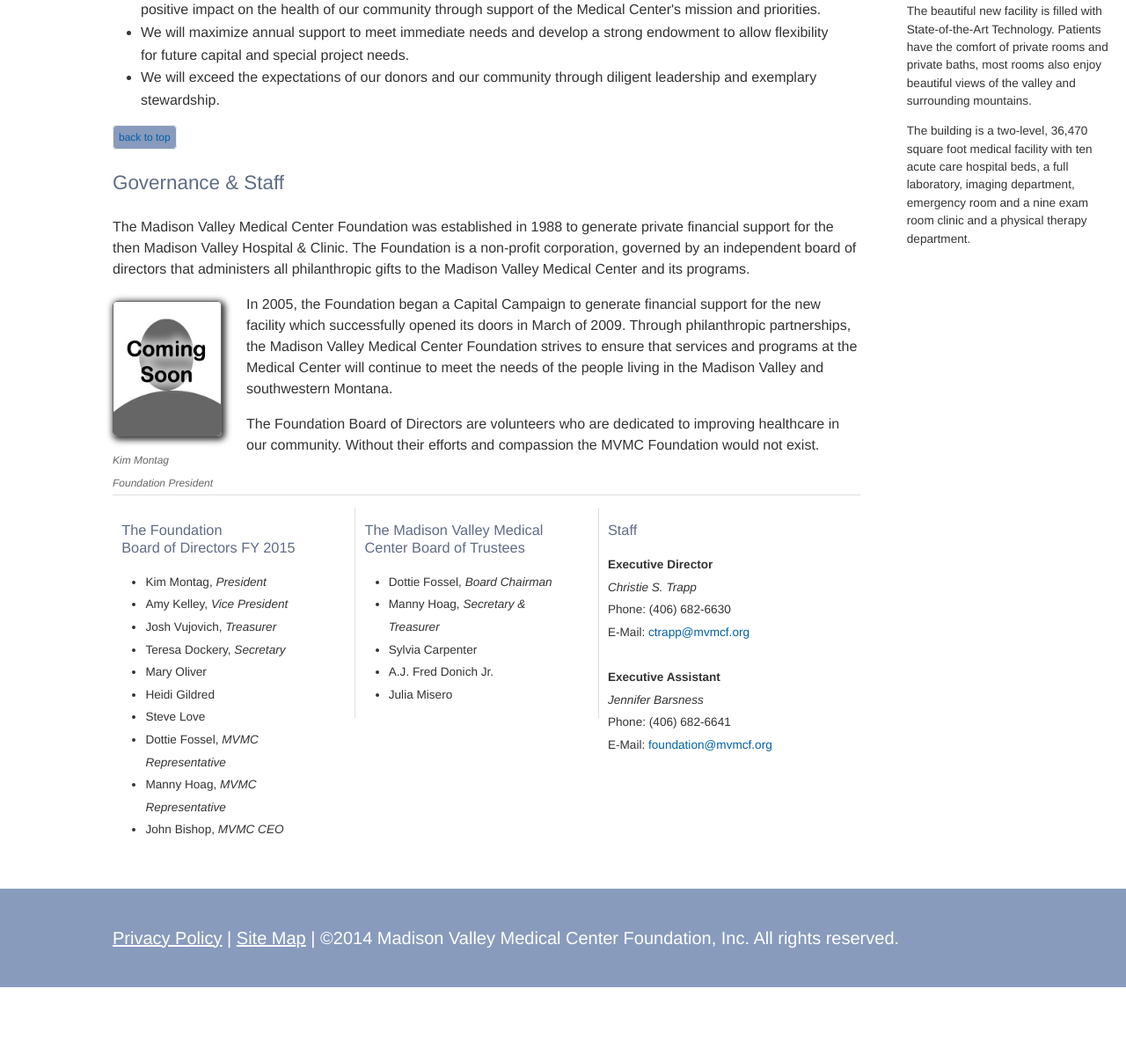
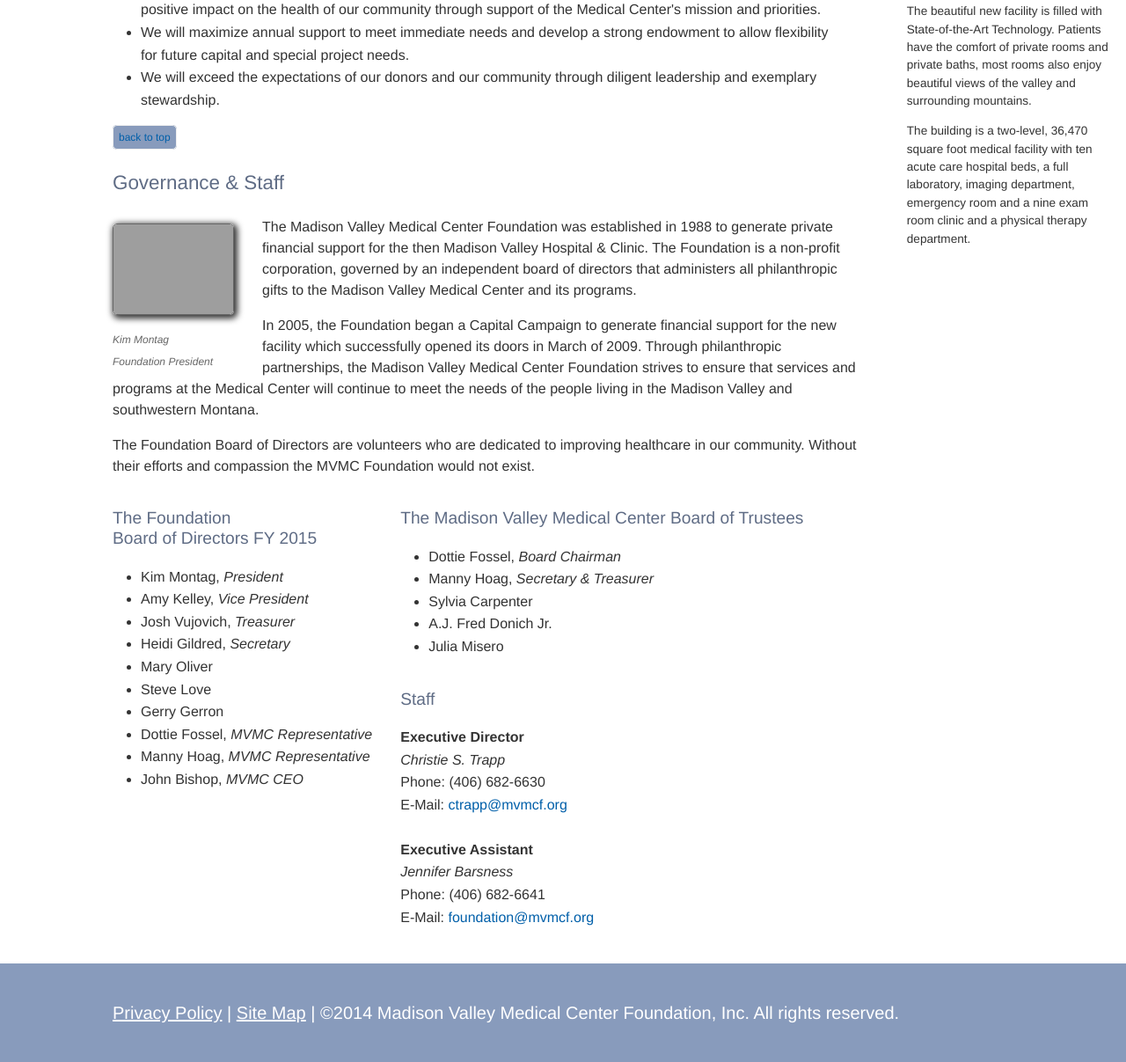
Before and after one commit to polarbeardesign/mvmcf, a PHP site: page /aboutus.php in a window 1280 px wide. Shown: the part 776-1983 px from the top of the page at 88% size. Before the commit the page ends 1898 px from the top, so only its background shows below. Run offline with PHP 8.4, Linux system fonts and the light colour scheme; grey boxes are pictures that could not be loaded.

Commit message:
updates for 2014 documents

```diff
--- a/aboutus.php
+++ b/aboutus.php
@@ -9,6 +9,9 @@
 Montana Hospital Foundations, Ennis Montana, Ennis, 59729" />
 
 <link rel="stylesheet" href="inc/new_style.css" type="text/css">
+
+<meta name="viewport" content="initial-scale=1, maximum-scale=1">
+
 </head>
 <body>
 <a name="top"></a>
@@ -16,9 +19,9 @@
 
 <?php include("inc/navigation.php"); ?>
 
-<div style="clear: both;"></div>
+<div id="flex-wrapper">
 
-<section id="main-content">
+<article id="main-content">
 
 <h1>About Us</h1>
 
@@ -40,32 +43,32 @@
 <a href="#top" class="inner-nav">back to top</a>
 <h2>Governance &amp; Staff</h2>
 
+<div class="photo-cell">
+  <img src="photos/hs_montag.jpg" alt="Kim Montag" class="head-shot" /><div class="picture-title">Kim Montag<br />Foundation President</div>
+</div>
 <p>The Madison Valley Medical Center Foundation was established in 1988 to generate private financial support for the then Madison Valley Hospital &amp; Clinic. The Foundation is a non-profit corporation, governed by an independent board of directors that administers all philanthropic gifts to the Madison Valley Medical Center and its programs.</p>
 
-<div class="cell">
-  <img src="photos/coming_soon.jpg" alt="Coming Soon" class="head-shot" /><div class="picture-title">Kim Montag<br />Foundation President</div>
-</div>
 <p>In 2005, the Foundation began a Capital Campaign to generate financial support for the new facility which successfully opened its doors in March of 2009. Through philanthropic partnerships, the Madison Valley Medical Center Foundation strives to ensure that services and programs at the Medical Center will continue to meet the needs of the people living in the Madison Valley and southwestern Montana.</p>
 
 <p>The Foundation Board of Directors are volunteers who are dedicated to improving healthcare in our community. Without their efforts and compassion the MVMC Foundation would not exist.</p>
 
-<div class="row" style="min-width: 750px; font-size: 0.85em; border-top: 1px solid #ddd; padding-top: 1em;">
-  <div class="cell" style="width: 30%; min-width: 225px; padding: 0 0.75em;">
+<div class="flex-row top-border">
+  <div class="cell governance">
    <h3>The Foundation<br />Board of Directors FY 2015</h3>
    <ul>
      <li>Kim Montag, <em>President</em></li>
      <li>Amy Kelley, <em>Vice President</em></li>
      <li>Josh Vujovich, <em>Treasurer</em></li>
-     <li>Teresa Dockery, <em>Secretary</em></li>
+     <li>Heidi Gildred, <em>Secretary</em></li>
      <li>Mary Oliver</li>
-     <li>Heidi Gildred</li>
      <li>Steve Love</li>
+     <li>Gerry Gerron</li>
      <li>Dottie Fossel, <em>MVMC Representative</em></li>
      <li>Manny Hoag, <em>MVMC Representative</em></li>
      <li>John Bishop, <em>MVMC CEO</em></li>
     </ul>
   </div>
-  <div class="cell" style="width: 30%; min-width: 225px; padding: 0 0.75em; border-left: 1px solid #ddd; border-right: 1px solid #ddd;">
+  <div class="cell governance">
     <h3>The Madison Valley Medical Center Board of Trustees</h3>
     <ul>
       <li>Dottie Fossel, <em>Board Chairman</em></li>
@@ -75,7 +78,7 @@
       <li>Julia Misero</li>
     </ul>
   </div>
-  <div class="cell" style="width: 30%; min-width: 225px; padding: 0 0 0 0.75em;">
+  <div class="cell governance">
     <h3>Staff</h3>
     <strong>Executive Director</strong><br />
     <em>Christie S. Trapp</em><br />
@@ -88,7 +91,7 @@
     E-Mail: <a href="mailto:foundation@mvmcf.org">foundation@mvmcf.org</a>
   </div>
 </div>
-</section>
+</article>
 
 <section id="content-right">
 
@@ -98,6 +101,8 @@
 
 </section>
 
+</div>
+
 <?php include("inc/footer.php"); ?>
 
 <?php include("inc/analytics.php"); ?>
--- a/inc/new_style.css
+++ b/inc/new_style.css
@@ -181,7 +181,9 @@
 }
 
 
-
+.small-text {
+  font-size: 0.65em;
+  }
 
 
 #main-content {
@@ -279,6 +281,11 @@
   float: left;
   }
 
+.photo-cell {
+  float: left;
+  width: 20%;
+  }
+
 .head-shot {
   width: 80%;
   margin: 0.5em 0;
--- a/index.php
+++ b/index.php
@@ -68,9 +68,9 @@
 
 <h1>What's New?</h1>
 
-<a href="newsletters/2014_MVMCF_Summer_News_letter_final.pdf" target="_blank"><img border="0" alt="2013 Summer Newsletter" src="img/2014_newsletter_thumb.png" width="169" height="217" style="display: block; margin: 0 auto;" longdesc="newsletters/2014_summer_newsletter_for_web.pdf" /></a>
+<a href="newsletters/MVMCF2015_Annual_Report_web_FY_2014.pdf" target="_blank"><img border="0" alt="FY14 Annual Report" src="img/Annual_Report_FY2014.jpg" width="169"style="display: block; margin: 0 auto;" longdesc="newsletters/MVMCF2015_Annual_Report_web_FY_2014.pdf" /></a>
 
-<p style="text-align: center;"><a href="newsletters/2014_MVMCF_Summer_News_letter_final.pdf" target="_blank">2014 Summer Newsletter</a></p>
+<p style="text-align: center;"><a href="newsletters/MVMCF2015_Annual_Report_web_FY_2014.pdf" target="_blank">FY14 Annual Report</a></p>
 
 <?php include("sb_mvmc.php"); ?>
 
```
Also changed, not shown: annualreport.php (+13 -0 lines), dollarsatwork.php (+14 -0 lines), news_events.php (+10 -3 lines), img/Annual_Report_FY2014.jpg (added), img/icejam_2014.jpg, 2 other files.
